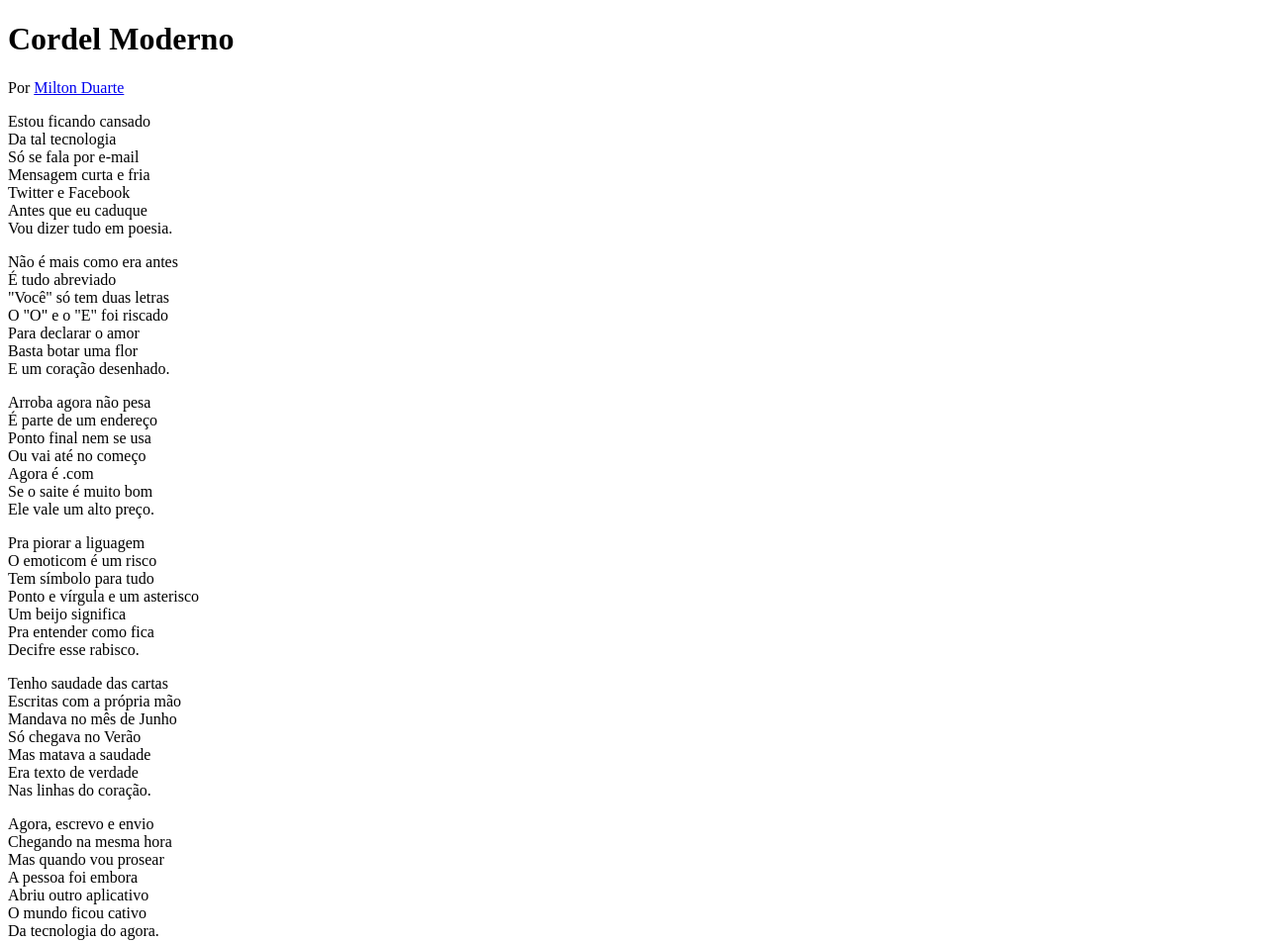
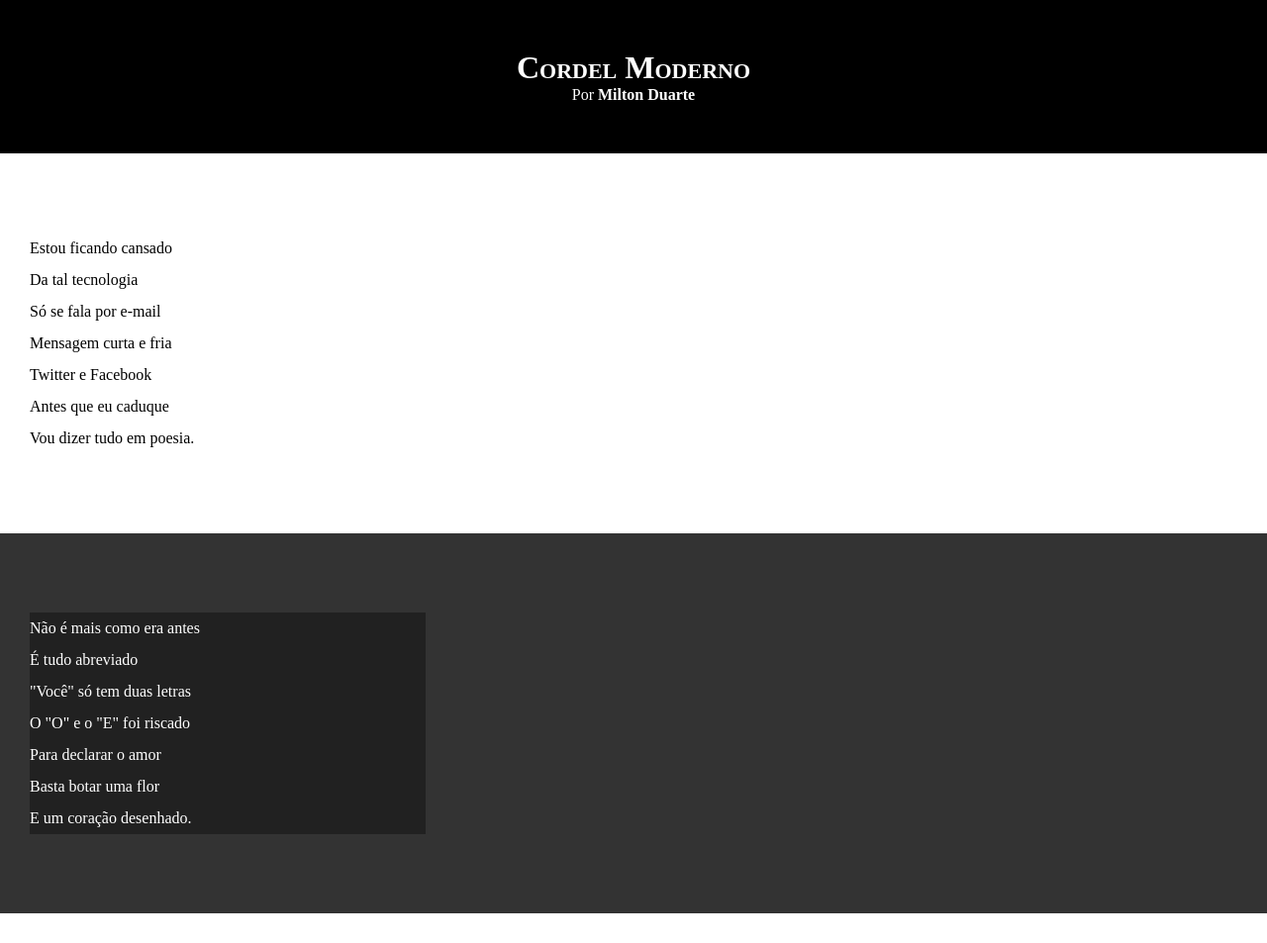
Before and after one commit to samuelferreira1/html-css--cursoemvideo-, a plain HTML site: page desafios/d012/cordel.html in a window 1280 px wide. Shown: the top 953 px of the page at 99% size. Drawn offline with Linux system fonts and the light colour scheme.

Commit message:
Atualizei estilo dos textos e blocos

```diff
--- a/desafios/d012/cordel.html
+++ b/desafios/d012/cordel.html
@@ -13,7 +13,7 @@
         <p>Por <a href="https://www.recantodasletras.com.br/poesias/3186743" target="_blank">Milton Duarte</a></p>
     </header>
 
-    <section>
+    <section class="normal">
         <p>
             Estou ficando cansado <br>
             Da tal tecnologia<br>
@@ -25,7 +25,7 @@
         </p>
     </section>
 
-    <section>
+    <section class="imagem">
         <p>
             Não é mais como era antes<br>
             É tudo abreviado<br>
@@ -37,7 +37,7 @@
         </p>
     </section>
 
-    <section>
+    <section class="normal">
         <p>
             Arroba agora não pesa<br>
             É parte de um endereço<br>
@@ -58,7 +58,7 @@
         </p>
     </section>
 
-    <section>
+    <section class="imagem">
         <p>
             Tenho saudade das cartas<br>
             Escritas com a própria mão<br>
@@ -70,7 +70,7 @@
         </p>
     </section>
 
-    <section>
+    <section class="normal">
         <p>
             Agora, escrevo e envio<br>
             Chegando na mesma hora<br>
--- a/desafios/d012/estilos/style.css
+++ b/desafios/d012/estilos/style.css
@@ -1 +1,65 @@
 @charset "UTF-8";
+
+* {
+    margin: 0px;
+    padding: 0px;
+}
+
+html, body {
+    min-height: 100vh;
+    background-color: darkgray;
+}
+
+header {
+    background-color: black;
+    color: white;
+    text-align: center;
+}
+
+header > h1 {
+    padding-top: 50px;
+    font-variant: small-caps;
+}
+
+header > p {
+    padding-bottom: 50px;
+}
+
+header a, footer a {
+    color: white;
+    text-decoration: none;
+    font-weight: bolder;
+}
+
+header a:hover, footer a:hover {
+    text-decoration: underline;
+}
+
+section {
+    padding-top: 10vh;
+    padding-bottom: 10vh;
+    line-height: 2em;
+    padding-left: 30px;
+}
+
+section.normal {
+    background-color: white;
+    color: black;
+}
+
+section.imagem {
+    background-color: rgb(51, 51, 51);
+    color: white;
+}
+
+section.imagem > p {
+    width: 400px;
+    background-color: rgba(0, 0, 0, 0.349);
+}
+
+footer {
+    background-color: black;
+    color: white;
+    text-align: center;
+    padding: 10px;
+}
```
